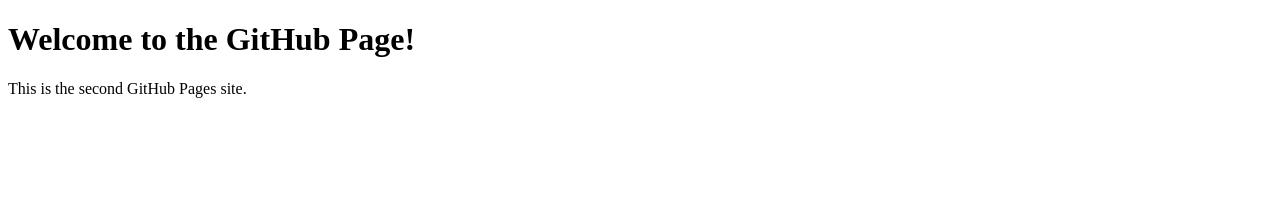
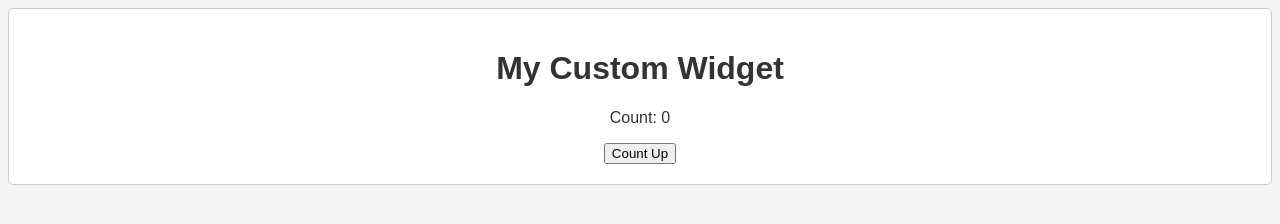
Before and after one commit to phmgaguli/phmgagul, a plain HTML site: page index.html in a window 1280 px wide. Drawn offline with Linux system fonts and the light colour scheme; files that its build step writes are made by us from their sources.

Commit message:
testing widget1

```diff
--- /dev/null
+++ b/googleGauge/styles.css
@@ -0,0 +1,13 @@
+body {
+    font-family: Arial, sans-serif;
+    background-color: #f4f4f4;
+    color: #333;
+    text-align: center;
+}
+
+#widget-container {
+    padding: 20px;
+    border: 1px solid #ccc;
+    border-radius: 5px;
+    background-color: white;
+}
--- a/index.html
+++ b/index.html
@@ -1,4 +1,39 @@
 <!DOCTYPE html>
+<html lang="en">
+<head>
+    <meta charset="UTF-8">
+    <meta name="viewport" content="width=device-width, initial-scale=1.0">
+    <title>SAP Analytics Cloud Custom Widget</title>
+    <link rel="stylesheet" href="styles.css">
+</head>
+<body>
+    <div id="widget-container">
+        <h1>My Custom Widget</h1>
+        <div id="widget-content">
+            <p>Count: <span id="count">0</span></p>
+            <button id="count-button">Count Up</button>
+        </div>
+    </div>
+    <script src="script.js"></script>
+</body>
+</html>
+
+
+
+
+
+
+
+
+
+
+
+
+
+
+
+
+<!-- <!DOCTYPE html>
 <html lang="en">
 <head>
     <meta charset="UTF-8">
@@ -9,4 +44,4 @@
     <h1>Welcome to the GitHub Page!</h1>
     <p>This is the second GitHub Pages site.</p>
 </body>
-</html>
+</html> -->
```
Also changed, not shown: googleGauge/script.js (added, +14 -0 lines), 1 other file.
